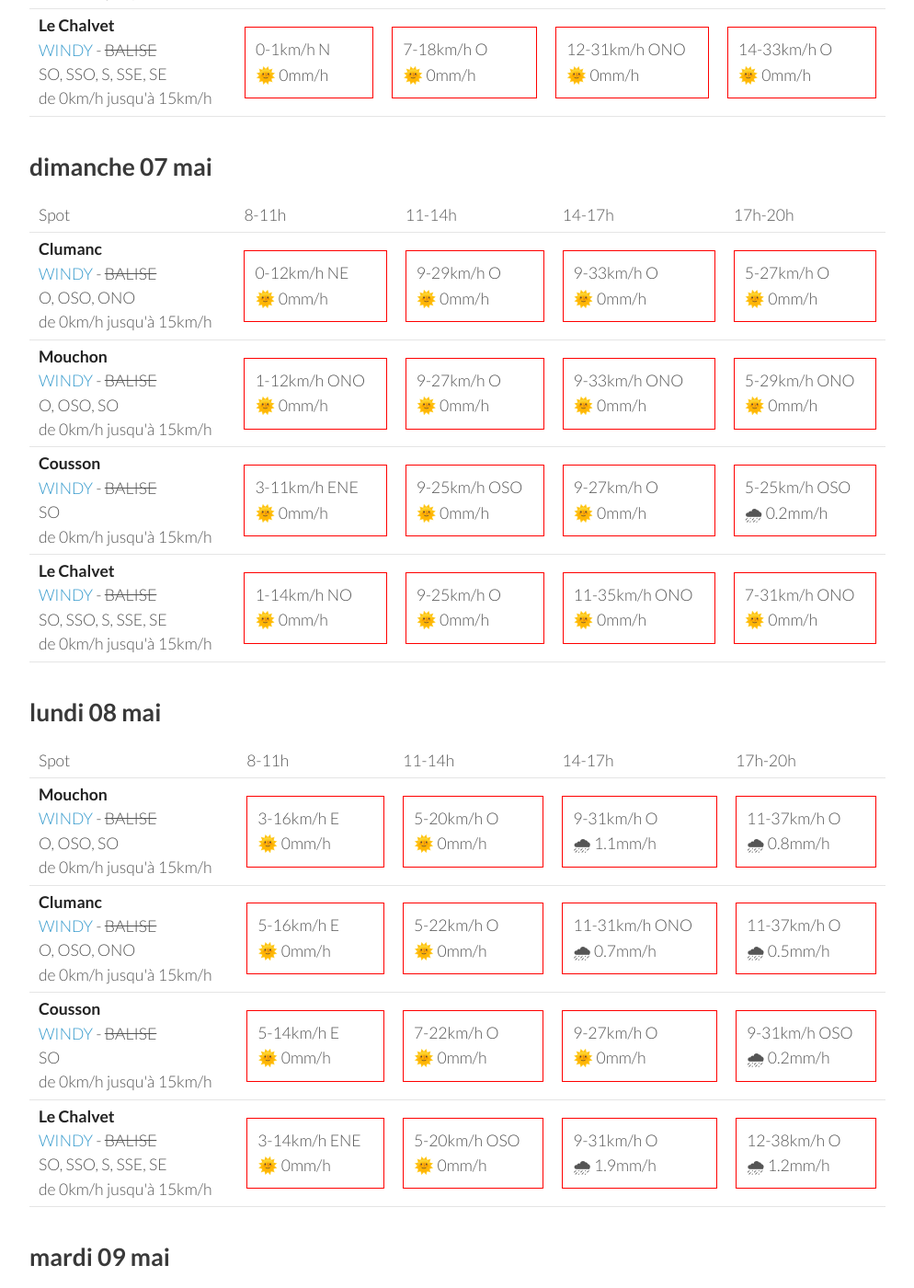
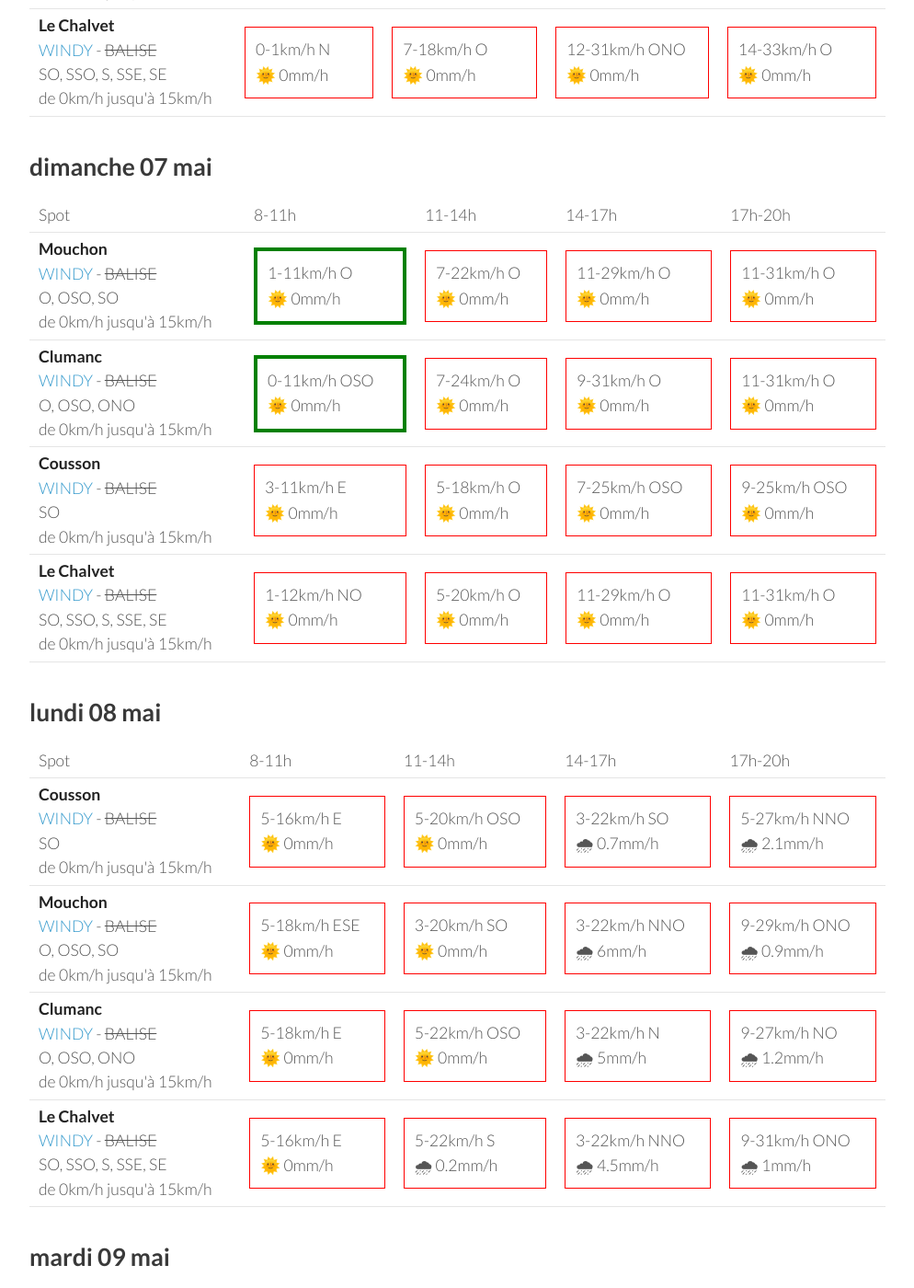
Before and after one commit to parapente-dans-le-nord/parapente-dans-le-nord.github.io, a Jekyll site: the page built from saint_andre.markdown, in a window 1280 px wide and 1400 px high, scrolled down 1299 px. Shown: the whole window at 92% size, without its empty margins (26-1020 px from the left). Built offline with Jekyll 4.4.1, drawn with Linux system fonts in a browser that asks for light colours; some of the changed text lies outside the part shown.

Commit message:
update index.markdown

```diff
--- a/saint_andre.markdown
+++ b/saint_andre.markdown
@@ -130,42 +130,42 @@ page mise à jour le vendredi 05 mai 13:36
       <td>17h-20h</td>
     </tr>
 <tr>
-        <td><strong>Clumanc</strong><br><a href="https://windy.com/44.027/6.402?43.914,6.403,10,m:eSxaglP">WINDY</a> - <span class="no-balise"> BALISE </span><br> <span class="vent-favorable">O, OSO, ONO</span><br><span class="force-vent">de 0km/h jusqu'à 15km/h</span> </td>
+        <td><strong>Mouchon</strong><br><a href="https://windy.com/43.992/6.424?43.878,6.425,10,m:eSuaglR">WINDY</a> - <span class="no-balise"> BALISE </span><br> <span class="vent-favorable">O, OSO, SO</span><br><span class="force-vent">de 0km/h jusqu'à 15km/h</span> </td>
 
-            <td><div class="not-flyable"><p>0-12km/h NE</p><p>🌞 0mm/h</p></div></td>
-            <td><div class="not-flyable"><p>9-29km/h O</p><p>🌞 0mm/h</p></div></td>
-            <td><div class="not-flyable"><p>9-33km/h O</p><p>🌞 0mm/h</p></div></td>
-            <td><div class="not-flyable"><p>5-27km/h O</p><p>🌞 0mm/h</p></div></td>
+            <td><div class="flyable"><p>1-11km/h O</p><p>🌞 0mm/h</p></div></td>
+            <td><div class="not-flyable"><p>7-22km/h O</p><p>🌞 0mm/h</p></div></td>
+            <td><div class="not-flyable"><p>11-29km/h O</p><p>🌞 0mm/h</p></div></td>
+            <td><div class="not-flyable"><p>11-31km/h O</p><p>🌞 0mm/h</p></div></td>
 
 
     </tr>
 <tr>
-        <td><strong>Mouchon</strong><br><a href="https://windy.com/43.992/6.424?43.878,6.425,10,m:eSuaglR">WINDY</a> - <span class="no-balise"> BALISE </span><br> <span class="vent-favorable">O, OSO, SO</span><br><span class="force-vent">de 0km/h jusqu'à 15km/h</span> </td>
+        <td><strong>Clumanc</strong><br><a href="https://windy.com/44.027/6.402?43.914,6.403,10,m:eSxaglP">WINDY</a> - <span class="no-balise"> BALISE </span><br> <span class="vent-favorable">O, OSO, ONO</span><br><span class="force-vent">de 0km/h jusqu'à 15km/h</span> </td>
 
-            <td><div class="not-flyable"><p>1-12km/h ONO</p><p>🌞 0mm/h</p></div></td>
-            <td><div class="not-flyable"><p>9-27km/h O</p><p>🌞 0mm/h</p></div></td>
-            <td><div class="not-flyable"><p>9-33km/h ONO</p><p>🌞 0mm/h</p></div></td>
-            <td><div class="not-flyable"><p>5-29km/h ONO</p><p>🌞 0mm/h</p></div></td>
+            <td><div class="flyable"><p>0-11km/h OSO</p><p>🌞 0mm/h</p></div></td>
+            <td><div class="not-flyable"><p>7-24km/h O</p><p>🌞 0mm/h</p></div></td>
+            <td><div class="not-flyable"><p>9-31km/h O</p><p>🌞 0mm/h</p></div></td>
+            <td><div class="not-flyable"><p>11-31km/h O</p><p>🌞 0mm/h</p></div></td>
 
 
     </tr>
 <tr>
         <td><strong>Cousson</strong><br><a href="https://windy.com/44.054/6.240?43.940,6.241,10,m:eSAaglz">WINDY</a> - <span class="no-balise"> BALISE </span><br> <span class="vent-favorable">SO</span><br><span class="force-vent">de 0km/h jusqu'à 15km/h</span> </td>
 
-            <td><div class="not-flyable"><p>3-11km/h ENE</p><p>🌞 0mm/h</p></div></td>
+            <td><div class="not-flyable"><p>3-11km/h E</p><p>🌞 0mm/h</p></div></td>
+            <td><div class="not-flyable"><p>5-18km/h O</p><p>🌞 0mm/h</p></div></td>
+            <td><div class="not-flyable"><p>7-25km/h OSO</p><p>🌞 0mm/h</p></div></td>
             <td><div class="not-flyable"><p>9-25km/h OSO</p><p>🌞 0mm/h</p></div></td>
-            <td><div class="not-flyable"><p>9-27km/h O</p><p>🌞 0mm/h</p></div></td>
-            <td><div class="not-flyable"><p>5-25km/h OSO</p><p>🌧 0.2mm/h</p></div></td>
 
 
     </tr>
 <tr>
         <td><strong>Le Chalvet</strong><br><a href="https://windy.com/43.979/6.480?43.866,6.480,10,m:eSsaglX">WINDY</a> - <span class="no-balise"> BALISE </span><br> <span class="vent-favorable">SO, SSO, S, SSE, SE</span><br><span class="force-vent">de 0km/h jusqu'à 15km/h</span> </td>
 
-            <td><div class="not-flyable"><p>1-14km/h NO</p><p>🌞 0mm/h</p></div></td>
-            <td><div class="not-flyable"><p>9-25km/h O</p><p>🌞 0mm/h</p></div></td>
-            <td><div class="not-flyable"><p>11-35km/h ONO</p><p>🌞 0mm/h</p></div></td>
-            <td><div class="not-flyable"><p>7-31km/h ONO</p><p>🌞 0mm/h</p></div></td>
+            <td><div class="not-flyable"><p>1-12km/h NO</p><p>🌞 0mm/h</p></div></td>
+            <td><div class="not-flyable"><p>5-20km/h O</p><p>🌞 0mm/h</p></div></td>
+            <td><div class="not-flyable"><p>11-29km/h O</p><p>🌞 0mm/h</p></div></td>
+            <td><div class="not-flyable"><p>11-31km/h O</p><p>🌞 0mm/h</p></div></td>
 
 
     </tr>
@@ -186,42 +186,42 @@ page mise à jour le vendredi 05 mai 13:36
       <td>17h-20h</td>
     </tr>
 <tr>
+        <td><strong>Cousson</strong><br><a href="https://windy.com/44.054/6.240?43.940,6.241,10,m:eSAaglz">WINDY</a> - <span class="no-balise"> BALISE </span><br> <span class="vent-favorable">SO</span><br><span class="force-vent">de 0km/h jusqu'à 15km/h</span> </td>
+
+            <td><div class="not-flyable"><p>5-16km/h E</p><p>🌞 0mm/h</p></div></td>
+            <td><div class="not-flyable"><p>5-20km/h OSO</p><p>🌞 0mm/h</p></div></td>
+            <td><div class="not-flyable"><p>3-22km/h SO</p><p>🌧 0.7mm/h</p></div></td>
+            <td><div class="not-flyable"><p>5-27km/h NNO</p><p>🌧 2.1mm/h</p></div></td>
+
+
+    </tr>
+<tr>
         <td><strong>Mouchon</strong><br><a href="https://windy.com/43.992/6.424?43.878,6.425,10,m:eSuaglR">WINDY</a> - <span class="no-balise"> BALISE </span><br> <span class="vent-favorable">O, OSO, SO</span><br><span class="force-vent">de 0km/h jusqu'à 15km/h</span> </td>
 
-            <td><div class="not-flyable"><p>3-16km/h E</p><p>🌞 0mm/h</p></div></td>
-            <td><div class="not-flyable"><p>5-20km/h O</p><p>🌞 0mm/h</p></div></td>
-            <td><div class="not-flyable"><p>9-31km/h O</p><p>🌧 1.1mm/h</p></div></td>
-            <td><div class="not-flyable"><p>11-37km/h O</p><p>🌧 0.8mm/h</p></div></td>
+            <td><div class="not-flyable"><p>5-18km/h ESE</p><p>🌞 0mm/h</p></div></td>
+            <td><div class="not-flyable"><p>3-20km/h SO</p><p>🌞 0mm/h</p></div></td>
+            <td><div class="not-flyable"><p>3-22km/h NNO</p><p>🌧 6mm/h</p></div></td>
+            <td><div class="not-flyable"><p>9-29km/h ONO</p><p>🌧 0.9mm/h</p></div></td>
 
 
     </tr>
 <tr>
         <td><strong>Clumanc</strong><br><a href="https://windy.com/44.027/6.402?43.914,6.403,10,m:eSxaglP">WINDY</a> - <span class="no-balise"> BALISE </span><br> <span class="vent-favorable">O, OSO, ONO</span><br><span class="force-vent">de 0km/h jusqu'à 15km/h</span> </td>
 
-            <td><div class="not-flyable"><p>5-16km/h E</p><p>🌞 0mm/h</p></div></td>
-            <td><div class="not-flyable"><p>5-22km/h O</p><p>🌞 0mm/h</p></div></td>
-            <td><div class="not-flyable"><p>11-31km/h ONO</p><p>🌧 0.7mm/h</p></div></td>
-            <td><div class="not-flyable"><p>11-37km/h O</p><p>🌧 0.5mm/h</p></div></td>
-
-
-    </tr>
-<tr>
-        <td><strong>Cousson</strong><br><a href="https://windy.com/44.054/6.240?43.940,6.241,10,m:eSAaglz">WINDY</a> - <span class="no-balise"> BALISE </span><br> <span class="vent-favorable">SO</span><br><span class="force-vent">de 0km/h jusqu'à 15km/h</span> </td>
-
-            <td><div class="not-flyable"><p>5-14km/h E</p><p>🌞 0mm/h</p></div></td>
-            <td><div class="not-flyable"><p>7-22km/h O</p><p>🌞 0mm/h</p></div></td>
-            <td><div class="not-flyable"><p>9-27km/h O</p><p>🌞 0mm/h</p></div></td>
-            <td><div class="not-flyable"><p>9-31km/h OSO</p><p>🌧 0.2mm/h</p></div></td>
+            <td><div class="not-flyable"><p>5-18km/h E</p><p>🌞 0mm/h</p></div></td>
+            <td><div class="not-flyable"><p>5-22km/h OSO</p><p>🌞 0mm/h</p></div></td>
+            <td><div class="not-flyable"><p>3-22km/h N</p><p>🌧 5mm/h</p></div></td>
+            <td><div class="not-flyable"><p>9-27km/h NO</p><p>🌧 1.2mm/h</p></div></td>
 
 
     </tr>
 <tr>
         <td><strong>Le Chalvet</strong><br><a href="https://windy.com/43.979/6.480?43.866,6.480,10,m:eSsaglX">WINDY</a> - <span class="no-balise"> BALISE </span><br> <span class="vent-favorable">SO, SSO, S, SSE, SE</span><br><span class="force-vent">de 0km/h jusqu'à 15km/h</span> </td>
 
-            <td><div class="not-flyable"><p>3-14km/h ENE</p><p>🌞 0mm/h</p></div></td>
-            <td><div class="not-flyable"><p>5-20km/h OSO</p><p>🌞 0mm/h</p></div></td>
-            <td><div class="not-flyable"><p>9-31km/h O</p><p>🌧 1.9mm/h</p></div></td>
-            <td><div class="not-flyable"><p>12-38km/h O</p><p>🌧 1.2mm/h</p></div></td>
+            <td><div class="not-flyable"><p>5-16km/h E</p><p>🌞 0mm/h</p></div></td>
+            <td><div class="not-flyable"><p>5-22km/h S</p><p>🌧 0.2mm/h</p></div></td>
+            <td><div class="not-flyable"><p>3-22km/h NNO</p><p>🌧 4.5mm/h</p></div></td>
+            <td><div class="not-flyable"><p>9-31km/h ONO</p><p>🌧 1mm/h</p></div></td>
 
 
     </tr>
```
Also changed, not shown: other parts of saint_andre.markdown (+1 -1 lines).
